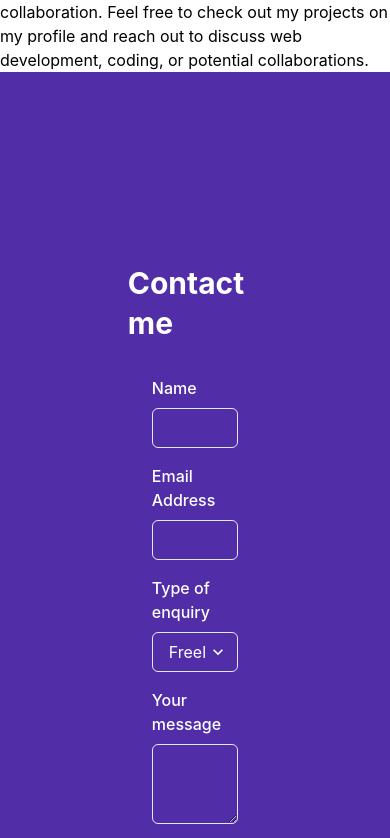
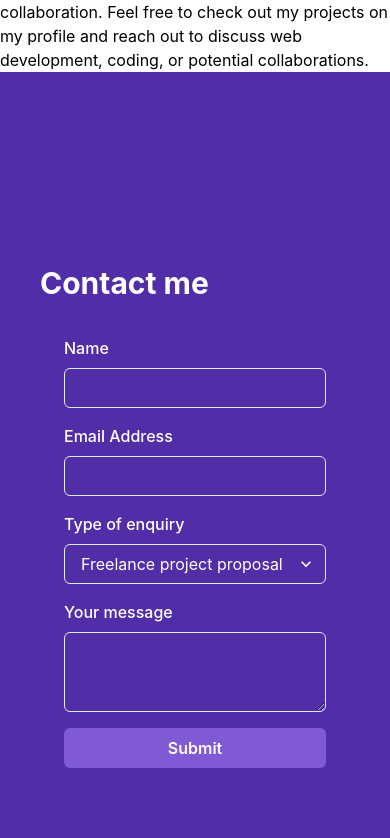
Before and after one commit to claudiooleite/Portfolio, a React (Create React App) app: page / in a window 390 px wide. Shown: the part 5163-6001 px from the top of the page. Built offline with nearby package versions, Linux system fonts and the light colour scheme.

Commit message:
form styled and responsive to dif display sizes

```diff
--- a/src/components/ContactMeSection.js
+++ b/src/components/ContactMeSection.js
@@ -11,6 +11,7 @@ import {
   Select,
   Textarea,
   VStack,
+  useMediaQuery,
 } from "@chakra-ui/react";
 import * as Yup from "yup";
 import FullScreenSection from "./FullScreenSection";
@@ -53,6 +54,8 @@ const LandingSection = () => {
     }
   }, [response]);
 
+  const [isLargerThan768] = useMediaQuery("(min-width: 768px)");
+  const [isLargerThan1028] = useMediaQuery("(min-width: 1028px)");
   return (
     <FullScreenSection
       isDarkBackground
@@ -60,7 +63,13 @@ const LandingSection = () => {
       py={16}
       spacing={8}
     >
-      <VStack p={32} alignItems="flex-start">
+      <VStack
+        w={isLargerThan1028 ? "1080px" : isLargerThan768 ? "700px" : "350px"}
+        p={32}
+        alignItems="flex-start"
+        paddingRight={isLargerThan768 ? "3.75em" : "1.25em"}
+        paddingLeft={isLargerThan768 ? "3.75em" : "1.25em"}
+      >
         <Heading as="h1" id="contactme-section">
           Contact me
         </Heading>
```
